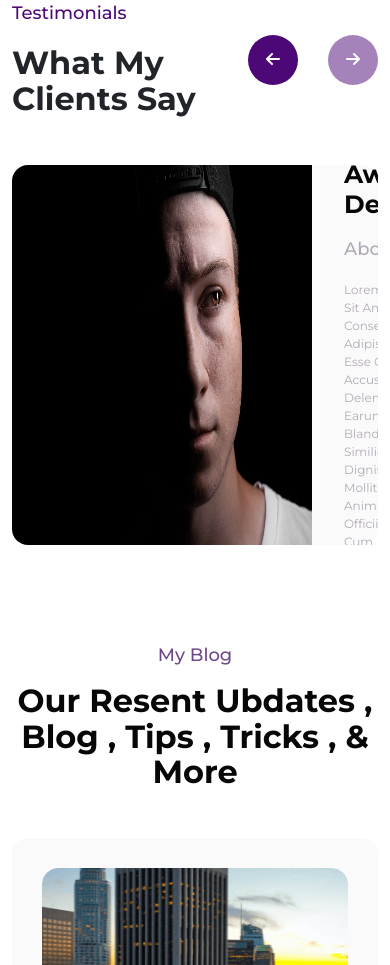
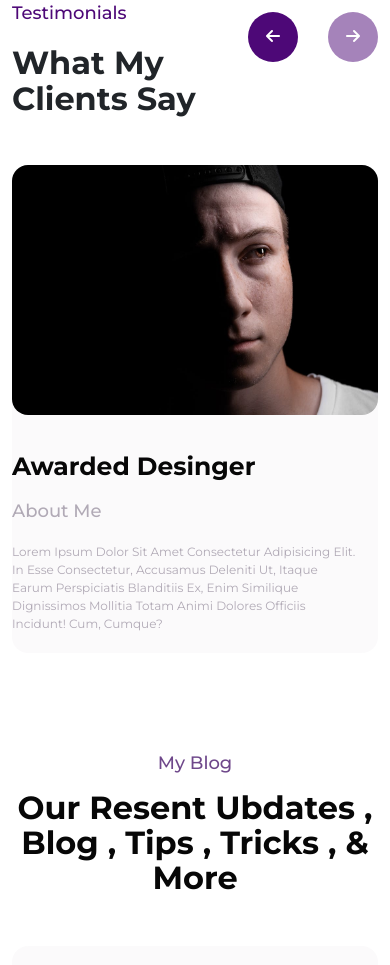
Before and after one commit to abderahman-said/website-portofilo-themeforst, a plain HTML site: page index.html in a window 390 px wide. Shown: the part 5394-6359 px from the top of the page. Drawn offline with Linux system fonts and the light colour scheme.

Commit message:
Update style.css

```diff
--- a/css/style.css
+++ b/css/style.css
@@ -1040,7 +1040,29 @@ padding: 0 !important;
   justify-content: space-between;
   padding: 20px 22px;
 }
-
+.card-test {
+ max-height: 100%;
+}
+.owl-item .left img {
+  width: 100%;
+  max-width: 100%;
+  min-width: 100%;
+  border-radius: 1pc ;
+  height: 250px
+}
+.modal-dialog {
+  max-width: 100%;
+}
+.modal .text-details {
+  padding: 10px !important;
+}
+.modal-content img {
+  border-radius: 1pc;
+}
+.card-test {
+  gap: 1rem;
+  flex-direction: column;
+}
     }
 
 
```
